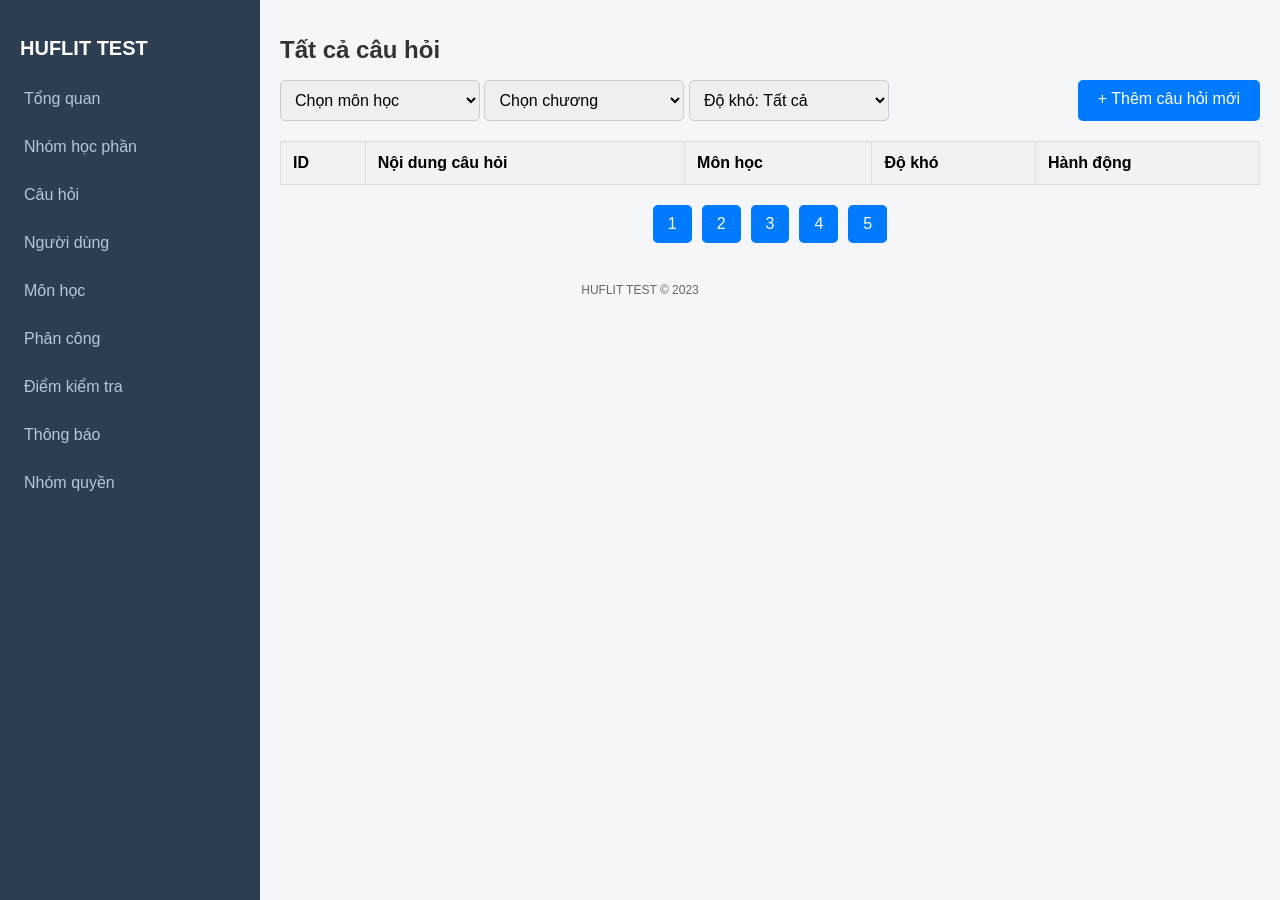
After one commit to BaRoWoPt/Education_Test, a PHP site: page /mvc/view/page/question_view.php in a window 1280 px wide. The commit adds this page. Run offline with PHP 8.4, Linux system fonts and the light colour scheme; lists and menus that the app fills with data are empty.

Commit message:
demo_resset

```diff
--- /dev/null
+++ b/mvc/view/page/question_view.php
@@ -0,0 +1,226 @@
+<!DOCTYPE html>
+<html lang="vi">
+
+<head>
+    <meta charset="UTF-8">
+    <meta name="viewport" content="width=device-width, initial-scale=1.0">
+    <title>Quản lý câu hỏi</title>
+    <style>
+    body {
+        font-family: Arial, sans-serif;
+        background-color: #f4f6f9;
+        margin: 0;
+        padding: 0;
+    }
+
+    .sidebar {
+        width: 220px;
+        background-color: #2c3e50;
+        height: 100vh;
+        padding: 20px;
+        position: fixed;
+        left: 0;
+        top: 0;
+        color: white;
+    }
+
+    .sidebar h2 {
+        color: #fff;
+        font-size: 20px;
+        margin-bottom: 20px;
+    }
+
+    .sidebar a {
+        color: #b8c6db;
+        text-decoration: none;
+        display: block;
+        padding: 10px 0;
+        margin-bottom: 10px;
+        border-left: 4px solid transparent;
+    }
+
+    .sidebar a:hover {
+        border-left: 4px solid #3498db;
+        background-color: #34495e;
+    }
+
+    .content {
+        margin-left: 260px;
+        padding: 20px;
+    }
+
+    .content h1 {
+        font-size: 24px;
+        color: #333;
+    }
+
+    .content .filters {
+        display: flex;
+        justify-content: space-between;
+        margin-bottom: 20px;
+    }
+
+    .filters select,
+    .filters input {
+        padding: 10px;
+        font-size: 16px;
+        width: 200px;
+        border: 1px solid #ccc;
+        border-radius: 5px;
+    }
+
+    .filters input {
+        flex: 1;
+        margin-left: 10px;
+    }
+
+    .add-button {
+        padding: 10px 20px;
+        background-color: #007bff;
+        color: white;
+        border: none;
+        cursor: pointer;
+        border-radius: 5px;
+        text-decoration: none;
+    }
+
+    table {
+        width: 100%;
+        border-collapse: collapse;
+        background-color: white;
+    }
+
+    table,
+    th,
+    td {
+        border: 1px solid #ddd;
+    }
+
+    th,
+    td {
+        padding: 12px;
+        text-align: left;
+    }
+
+    th {
+        background-color: #f2f2f2;
+    }
+
+    .actions button {
+        margin-right: 10px;
+        padding: 5px 10px;
+        background-color: #28a745;
+        color: white;
+        border: none;
+        border-radius: 3px;
+        cursor: pointer;
+    }
+
+    .actions button.delete {
+        background-color: #dc3545;
+    }
+
+    .pagination {
+        display: flex;
+        justify-content: center;
+        margin-top: 20px;
+    }
+
+    .pagination a {
+        padding: 10px 15px;
+        margin: 0 5px;
+        text-decoration: none;
+        background-color: #007bff;
+        color: white;
+        border-radius: 5px;
+    }
+
+    .pagination a.active {
+        background-color: #0056b3;
+    }
+
+    .pagination a:hover {
+        background-color: #0056b3;
+    }
+
+    footer {
+        text-align: center;
+        margin-top: 20px;
+        font-size: 12px;
+        color: #666;
+    }
+    </style>
+</head>
+
+<body>
+
+    <div class="sidebar">
+        <h2>HUFLIT TEST</h2>
+        <a href="#">Tổng quan</a>
+        <a href="#">Nhóm học phần</a>
+        <a href="#">Câu hỏi</a>
+        <a href="#">Người dùng</a>
+        <a href="#">Môn học</a>
+        <a href="#">Phân công</a>
+        <a href="#">Điểm kiểm tra</a>
+        <a href="#">Thông báo</a>
+        <a href="#">Nhóm quyền</a>
+    </div>
+
+    <div class="content">
+        <h1>Tất cả câu hỏi</h1>
+        <div class="filters">
+            <div>
+                <select>
+                    <option>Chọn môn học</option>
+                    <option>Lập trình hướng đối tượng</option>
+                    <option>Toán học</option>
+                    <option>Vật lý</option>
+                </select>
+                <select>
+                    <option>Chọn chương</option>
+
+                </select>
+                <select>
+                    <option>Độ khó: Tất cả</option>
+                    <option>Cơ bản</option>
+                    <option>Trung bình</option>
+                    <option>Nâng cao</option>
+                </select>
+            </div>
+            <a href="#" class="add-button">+ Thêm câu hỏi mới</a>
+        </div>
+
+        <table>
+            <thead>
+                <tr>
+                    <th>ID</th>
+                    <th>Nội dung câu hỏi</th>
+                    <th>Môn học</th>
+                    <th>Độ khó</th>
+                    <th>Hành động</th>
+                </tr>
+            </thead>
+            <tbody id="questionTable">
+                <!-- Các câu hỏi sẽ được hiển thị ở đây -->
+            </tbody>
+        </table>
+
+        <div class="pagination">
+            <a href="#">1</a>
+            <a href="#">2</a>
+            <a href="#">3</a>
+            <a href="#">4</a>
+            <a href="#">5</a>
+        </div>
+    </div>
+
+    <footer>
+        HUFLIT TEST © 2023
+    </footer>
+
+
+
+</body>
+
+</html>
--- a/mvc/view/templatemo_569_edu_meeting/index.html
+++ b/mvc/view/templatemo_569_edu_meeting/index.html
@@ -8,6 +8,7 @@
   <meta name="description" content="">
   <meta name="author" content="TemplateMo">
   <link href="https://fonts.googleapis.com/css?family=Poppins:100,200,300,400,500,600,700,800,900" rel="stylesheet">
+  <link rel="icon" href="/mvc/view/img/68e129217733aa0645b48e7c154d2303-_1_.svg" type="image/x-icon">
 
   <title>Web Thi Trắc Nghiệm</title>
 
@@ -49,8 +50,6 @@
               <button class="scroll-to-section login" onclick="window.location.href='/mvc/view/page/login.php'">Log
                 In</button>
             </div>
-
-
           </nav>
         </div>
       </div>
```
Also changed, not shown: mvc/view/templatemo_569_edu_meeting/assets/css/templatemo-edu-meeting.css (+26 -3 lines), test/test_jwt.php (added, +27 -0 lines), test/test.php (added), 2 other files.
